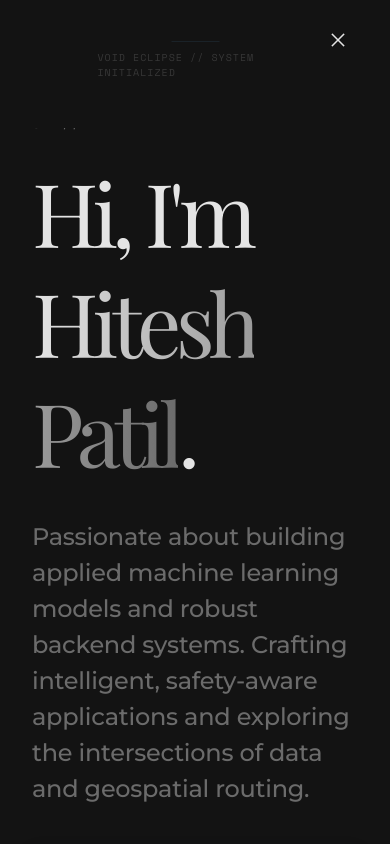
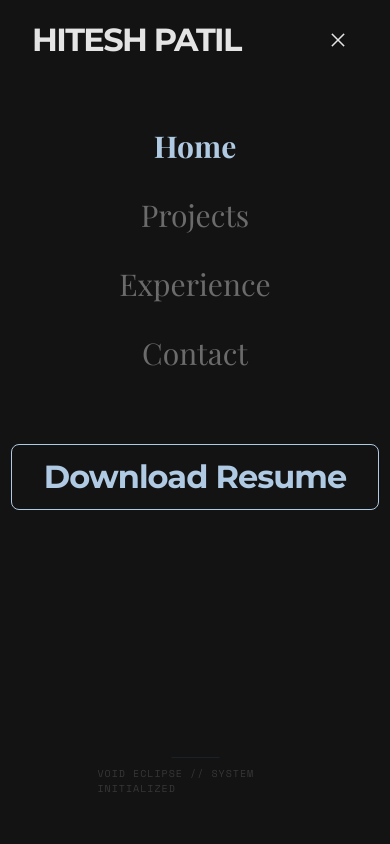
Before and after one commit to TheGoodDevil00/personal-portfolio, a Next.js app: page / in a window 390 px wide. Both pictures are taken after a click on the button "menu". Shown: the top 844 px of the page. Built offline with nearby package versions, Linux system fonts and the light colour scheme; a web font is replaced by a local one.

Commit message:
hamburger v2 for mobile

```diff
--- a/app/globals.css
+++ b/app/globals.css
@@ -111,6 +111,16 @@
   --text-heading-lg--font-weight: 700;
 }
 
+@media (max-width: 768px) {
+  @theme {
+    --text-display: 56px;
+    --text-heading-lg: 48px;
+    --text-heading: 36px;
+    --text-subheading: 18px;
+    --spacing-section: 40px;
+  }
+}
+
 @layer utilities {
   .slate-glow {
     box-shadow: 0 0 20px rgba(43, 69, 89, 0.2);
--- a/components/TopNavBar.tsx
+++ b/components/TopNavBar.tsx
@@ -34,9 +34,14 @@ export function TopNavBar() {
   ]
 
   return (
-    <nav className="fixed top-0 w-full z-50 bg-background/80 backdrop-blur-md border-b border-primary-container/20">
+    <>
+      <nav className={`fixed top-0 w-full z-[110] transition-all duration-300 ${
+        isMenuOpen
+          ? 'bg-transparent border-transparent'
+          : 'bg-background/80 backdrop-blur-md border-b border-primary-container/20'
+      }`}>
       <div className="max-w-container-max mx-auto px-8 flex justify-between items-center h-20">
-        <Link href="/" className="font-heading-sm text-heading-sm font-bold text-silver-mist tracking-tighter">
+        <Link href="/" onClick={() => setIsMenuOpen(false)} className="font-heading-sm text-heading-sm font-bold text-silver-mist tracking-tighter relative z-[120]">
           HITESH PATIL
         </Link>
         <div className="hidden md:flex gap-8 items-center">
@@ -64,7 +69,7 @@ export function TopNavBar() {
         </div>
         <button
           onClick={() => setIsMenuOpen(!isMenuOpen)}
-          className="md:hidden flex items-center text-silver-mist z-[110] relative p-2"
+          className="md:hidden flex items-center text-silver-mist z-[120] relative p-2"
           aria-label="Toggle Menu"
         >
           <span className="material-symbols-outlined text-3xl">
@@ -72,6 +77,7 @@ export function TopNavBar() {
           </span>
         </button>
       </div>
+    </nav>
 
       {/* Mobile Menu Overlay */}
       <AnimatePresence>
@@ -81,7 +87,7 @@ export function TopNavBar() {
             animate={{ opacity: 1, y: 0 }}
             exit={{ opacity: 0, y: '-100%' }}
             transition={{ type: 'spring', damping: 30, stiffness: 300 }}
-            className="fixed inset-0 z-[100] bg-background md:hidden flex flex-col items-center pt-32 gap-12 overflow-y-auto"
+            className="fixed inset-0 z-[100] bg-background md:hidden flex flex-col items-center pt-32 pb-12 gap-10 overflow-y-auto w-full"
           >
             <div className="flex flex-col items-center gap-8">
               {navItems.map((item, index) => {
@@ -95,9 +101,10 @@ export function TopNavBar() {
                   >
                     <Link
                       href={item.path}
+                      onClick={() => setIsMenuOpen(false)}
                       className={isActive
-                        ? "text-primary text-4xl font-display font-bold"
-                        : "text-slate-hint text-4xl font-display font-medium hover:text-silver-mist transition-colors"}
+                        ? "text-primary text-3xl sm:text-4xl font-display font-bold text-center"
+                        : "text-slate-hint text-3xl sm:text-4xl font-display font-medium hover:text-silver-mist transition-colors text-center"}
                     >
                       {item.name}
                     </Link>
@@ -113,7 +120,7 @@ export function TopNavBar() {
               className="mt-8"
             >
               <a href="/Hitesh_Patil_Resume.pdf" download="Hitesh_Patil_Resume.pdf">
-                <button className="px-10 py-4 bg-transparent border border-primary text-primary font-heading-sm text-heading-sm rounded-lg hover:border-silver-mist hover:text-silver-mist transition-colors">
+                <button className="px-8 py-3 sm:px-10 sm:py-4 bg-transparent border border-primary text-primary font-heading-sm text-heading-sm rounded-lg hover:border-silver-mist hover:text-silver-mist transition-colors">
                   Download Resume
                 </button>
               </a>
@@ -127,6 +134,6 @@ export function TopNavBar() {
           </motion.div>
         )}
       </AnimatePresence>
-    </nav>
+    </>
   )
 }
```
